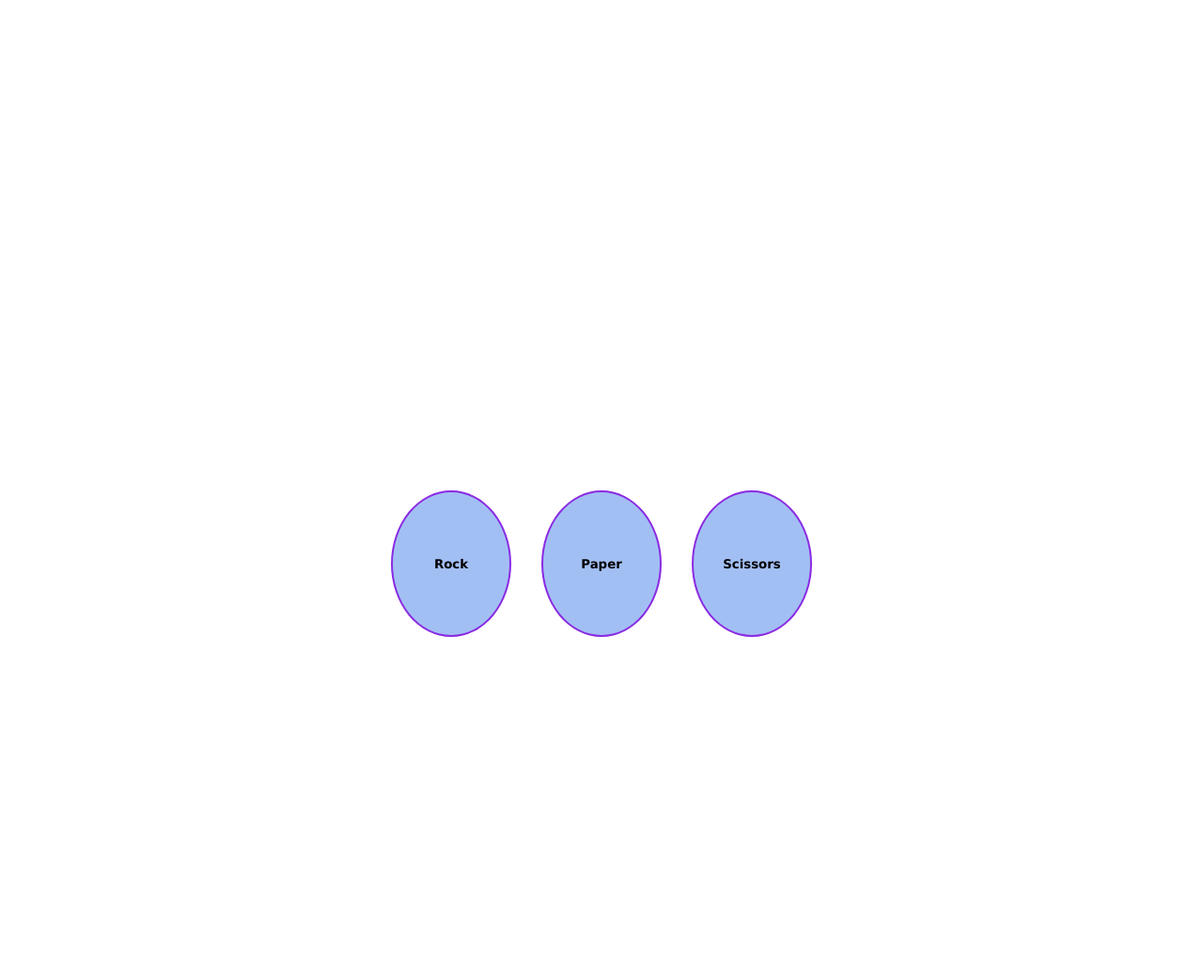
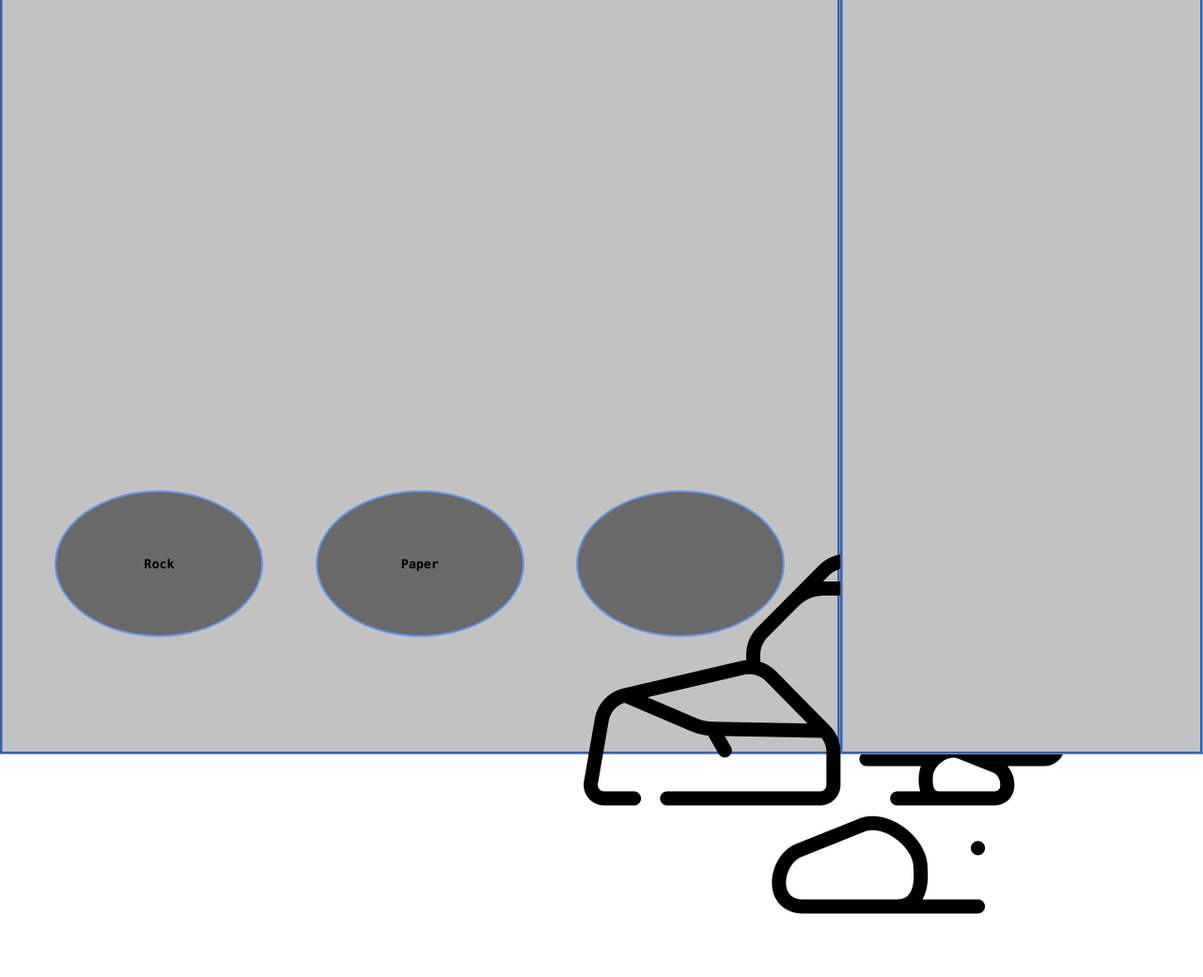
Before and after one commit to RichPBee/Rock-Puds-Scissors, a plain HTML site: page index.html in a window 1280 px wide. Shown: the whole page at 94% size. Before the commit the page ends 800 px from the top, so only its background shows below. Drawn offline with Linux system fonts and the light colour scheme.

Commit message:
some css

```diff
--- a/index.html
+++ b/index.html
@@ -7,8 +7,10 @@
         <title>Document</title>
         <link rel="stylesheet" href="style.css">
         <script src="game.js" defer></script>
+        <script src='https://kit.fontawesome.com/a076d05399.js' crossorigin='anonymous'></script>
     </head>
     <body>
+        <div class="row">
             <div class="div1"> </div>
 
             <div class="div2"> </div>
@@ -16,7 +18,12 @@
             <div class="div3">
                 <button type ="button" id="rock">Rock</button>
                 <button type ="button" id="paper">Paper</button>
-        <button type ="button" id="scissors">Scissors</button>
+                <button type ="button" id="scissors"><img src = "./stone.png"></i></button>
+            </div>
+        </div>
+
+        <div class="column">
+
         </div>
 
     </body>
--- a/style.css
+++ b/style.css
@@ -1,24 +1,50 @@
+* {
+    font-family: Monaco, monospace;
+}
+
 body {
     height: 100vh;
     margin: 0;
     display: flex;
     justify-content: flex-start;
     align-items: center;
+    flex-direction: row;
+}
+
+.row {
     flex-direction: column;
+    height: 100%;
+    width: 70%;
+    border: 3px cornflowerblue;
+    border-style: groove;
+    background-color: rgb(194, 194, 194);
+}
+
+.column {
+    width: 30%;
+    height: 100%;
+    border: 3px cornflowerblue;
+    border-style: groove;
+    background-color: rgb(194, 194, 194);
 }
 
 .div1 {
     width: 100%;
     height: 30%;
+    text-align: center;
+    font-size:xx-large;
+    justify-content: center;
+    vertical-align: middle;
 }
 
 .div2 {
-    width: 70%;
+    width: 100%;
     height: 30%;
+    text-align: center;
 }
 
 .div3 {
-    width: 40%;
+    width: 100%;
     height: 30%;
     display: flex;
     flex-direction: row;
@@ -30,8 +56,8 @@ button {
     width: 25%;
     height: 65%;
     border-radius: 50%;
-    background-color: rgba(100, 148, 237, 0.596);
-    border: 2px solid blueviolet;
+    background-color: dimgrey;
+    border: 2px solid cornflowerblue;
     font-weight: 750;
-    font-family: Verdana, Geneva, Tahoma, sans-serif;
+    font-family: Monaco, monospace;
 }
```
Also changed, not shown: stone.png (added). Lines whose indentation alone changed are shown as unchanged.
